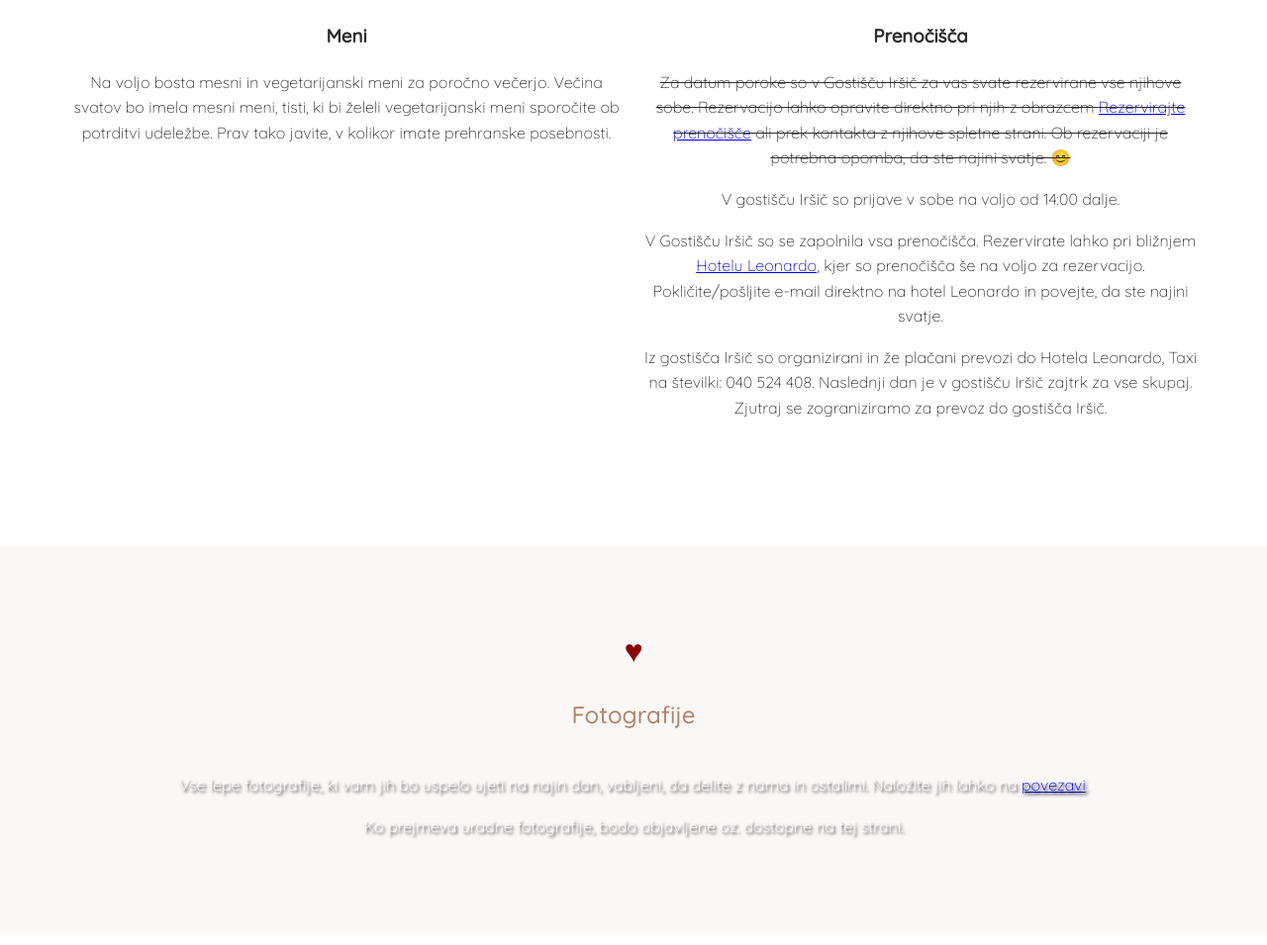
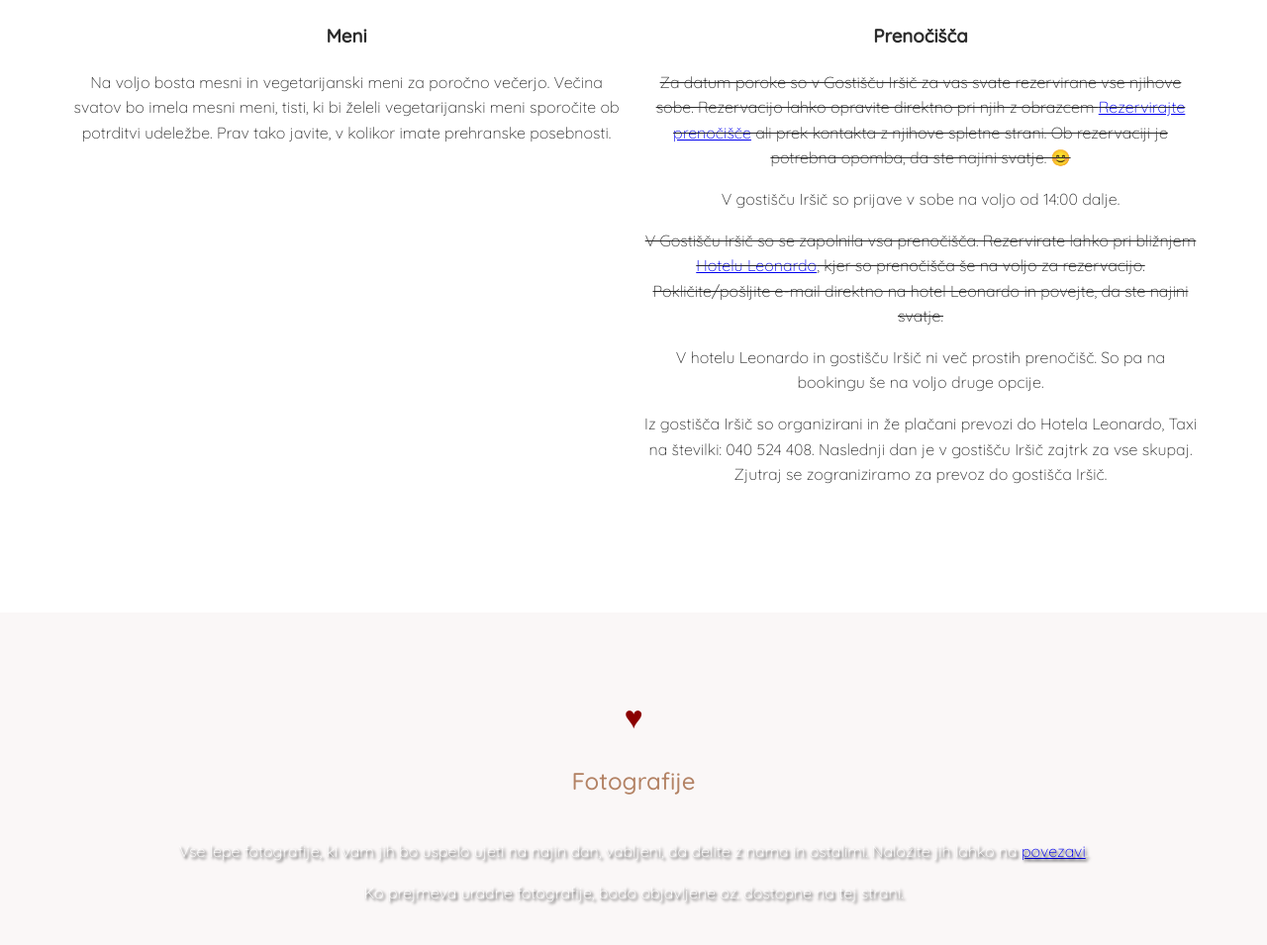
Before and after one commit to MoMannn/wedding-page, a plain HTML site: page index.html in a window 1280 px wide. Shown: the part 2142-3097 px from the top of the page at 99% size. Drawn offline with Linux system fonts and the light colour scheme; a web font is replaced by a local one.

Commit message:
text update

```diff
--- a/index.html
+++ b/index.html
@@ -137,12 +137,13 @@
             potrebna opomba, da ste najini svatje. 😊</s
           >
           <p>V gostišču Iršič so prijave v sobe na voljo od 14:00 dalje.</p>
-          <p>
+          <s>
             V Gostišču Iršič so se zapolnila vsa prenočišča. Rezervirate lahko pri bližnjem
             <a href="https://www.h-leonardo.com/" target="_blank"
               >Hotelu Leonardo</a
             >, kjer so prenočišča še na voljo za rezervacijo. Pokličite/pošljite e-mail direktno na hotel Leonardo in povejte, da ste najini svatje.
-          </p>
+          </s>
+          <p>V hotelu Leonardo in gostišču Iršič ni več prostih prenočišč. So pa na bookingu še na voljo druge opcije.</p>
           <p>Iz gostišča Iršič so organizirani in že plačani prevozi do Hotela Leonardo, Taxi na številki: 040 524 408. Naslednji dan je v gostišču Iršič zajtrk za vse skupaj. Zjutraj se zograniziramo za prevoz do gostišča Iršič.
         </div>
       </div>
```
